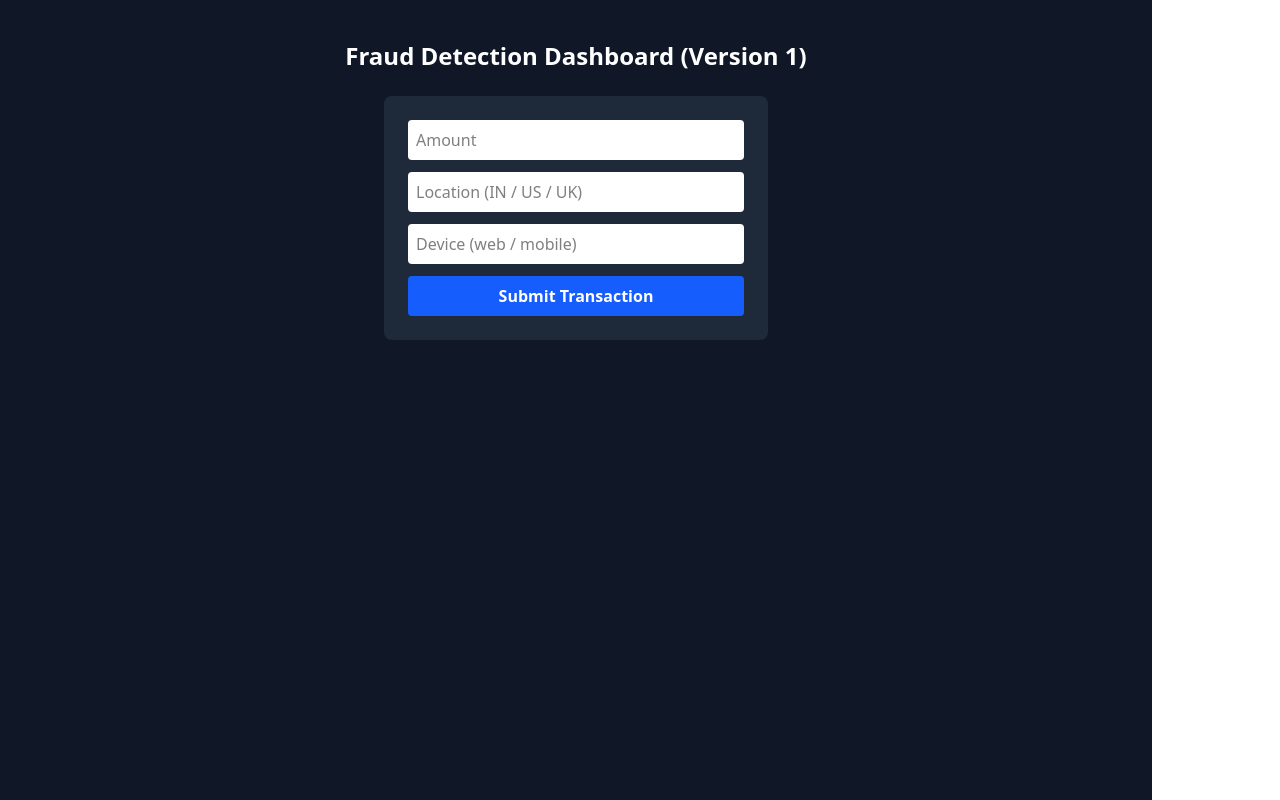
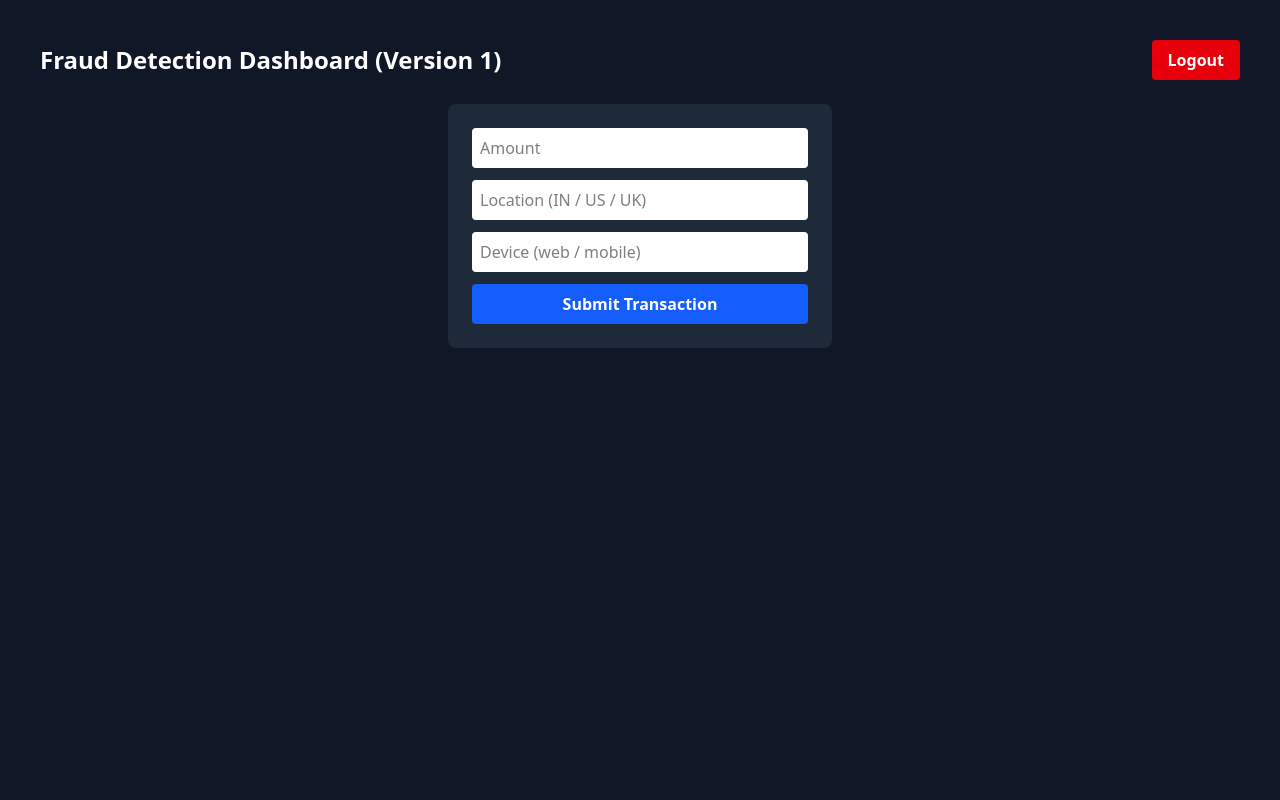
Before and after one commit to Divyanshu-176/fraud-detection, a React app in the folder frontend/: page /dashboard in a window 1280 px wide. Built offline with nearby package versions, Linux system fonts and the light colour scheme; the HTML template or start-up script is replaced by a standard one.

Commit message:
Frontend change

```diff
--- a/frontend/src/pages/Dashboard.jsx
+++ b/frontend/src/pages/Dashboard.jsx
@@ -1,14 +1,30 @@
+import { useNavigate } from "react-router-dom";
 import TransactionForm from "../components/TransactionForm";
 
 export default function Dashboard() {
+  const navigate = useNavigate();
+
+  const handleLogout = () => {
+    localStorage.removeItem("token");
+    navigate("/");
+  };
+
   return (
 
     <main className="flex">
 
-      <div className="min-h-screen w-[90vw] bg-gray-900 text-white p-10  flex flex-col items-center">
-        <h1 className="text-2xl font-bold mb-6">
-          Fraud Detection Dashboard (Version 1)
-        </h1>
+      <div className="min-h-screen w-screen bg-gray-900 text-white p-10  flex flex-col items-center">
+        <div className="w-full flex justify-between items-center mb-6">
+          <h1 className="text-2xl font-bold">
+            Fraud Detection Dashboard (Version 1)
+          </h1>
+          <button
+            onClick={handleLogout}
+            className="bg-red-600 hover:bg-red-700 text-white font-bold py-2 px-4 rounded"
+          >
+            Logout
+          </button>
+        </div>
         <TransactionForm />
       </div>
 
```
